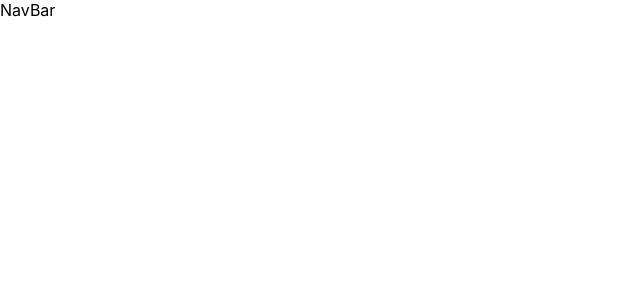
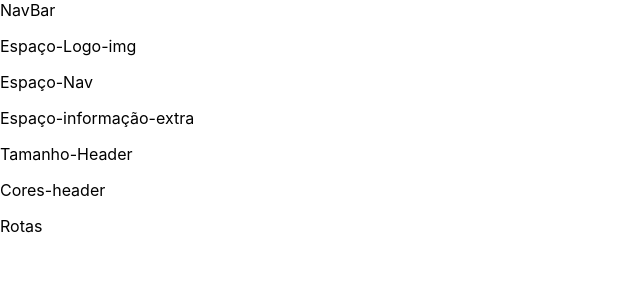
Before and after one commit to kevillin/site-empreendimento-reserva, a React (Create React App) app: page / in a window 1280 px wide. Shown: the top 300 px of the page, without its empty margins (0-640 px from the left). Built offline with nearby package versions, Linux system fonts and the light colour scheme.

Commit message:
Adiciona header: mais informações

```diff
--- a/src/components/Header.jsx
+++ b/src/components/Header.jsx
@@ -5,7 +5,16 @@ const Header = () => {
     <div className='Header'>
       <div>
         <header className='app-header'>
-          <span></span>
+          <div className='info-header'>
+            <nav className='info-nav'>
+              <p>Espaço-Logo-img</p>
+              <p>Espaço-Nav</p>
+              <p>Espaço-informação-extra</p>
+              <p>Tamanho-Header</p>
+              <p>Cores-header</p>
+              <p>Rotas</p>
+            </nav>
+          </div>
         </header>
       </div>
     </div>
```
